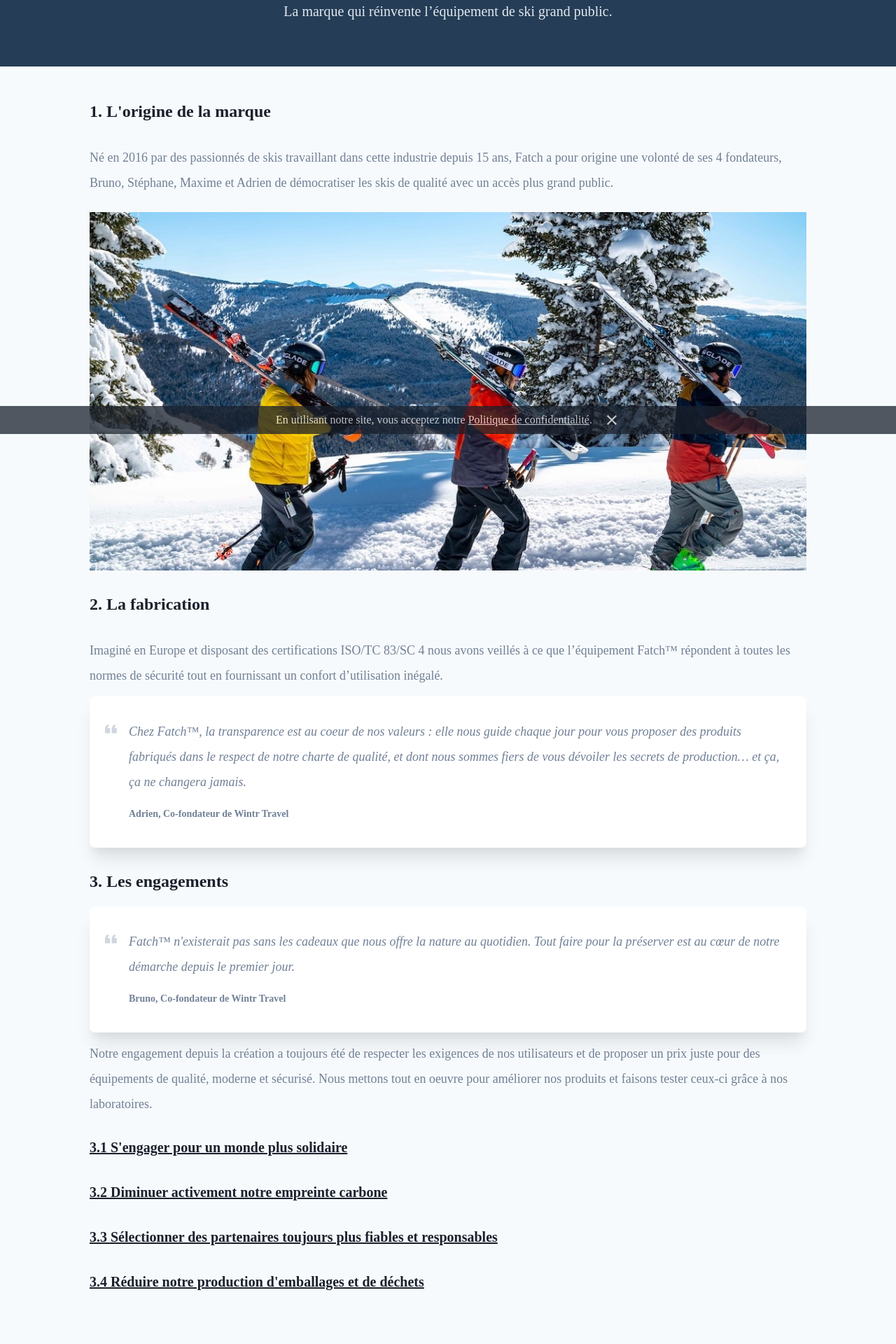
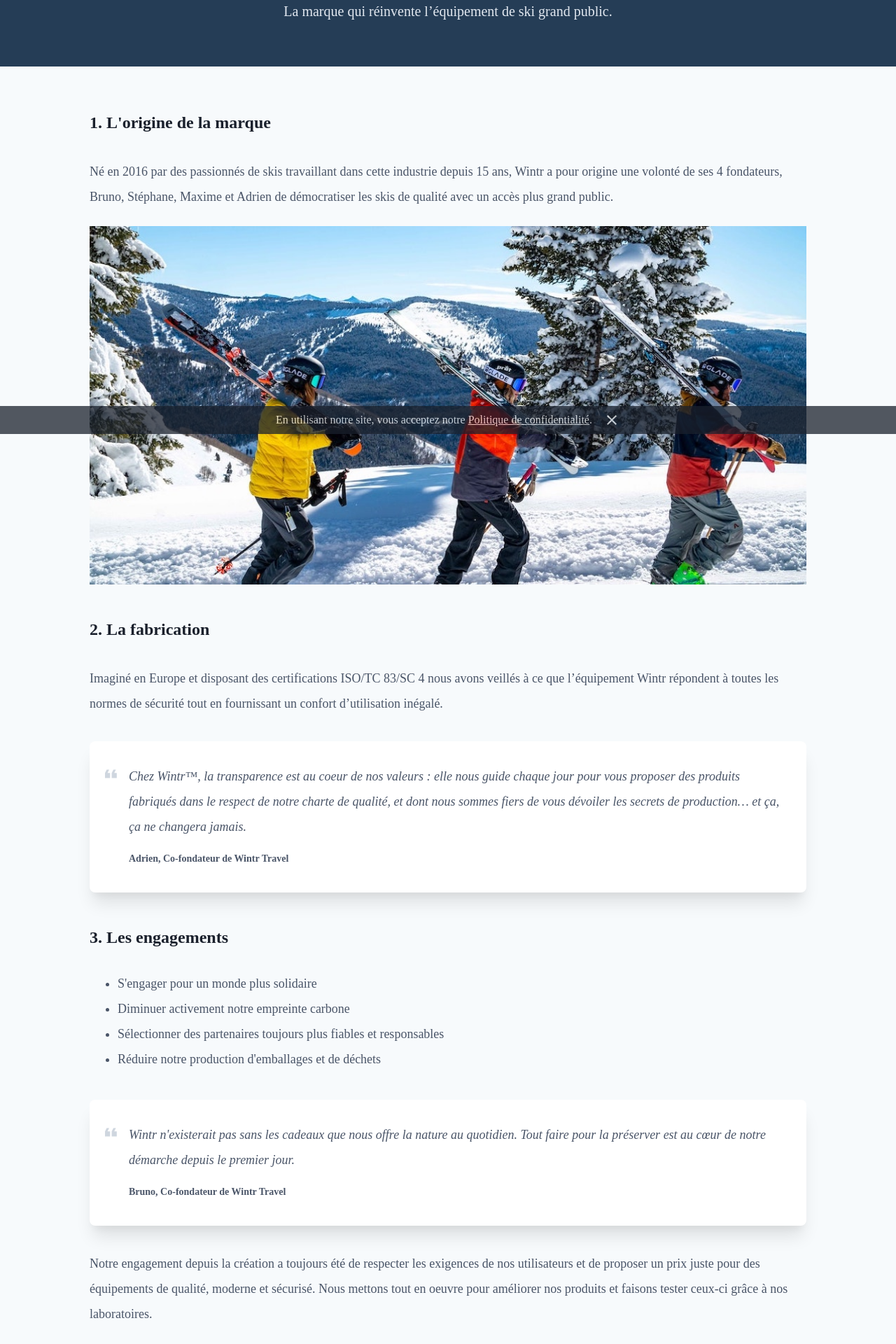
Before and after one commit to MLerasle/wintr-travel, a Next.js app: page /brand in a window 1280 px wide. Shown: the part 180-2100 px from the top of the page at 70% size. Built offline with nearby package versions, Linux system fonts and the light colour scheme; no server answers; a web font is replaced by a local one.

Commit message:
Improve faq and brand pages

```diff
--- a/components/App/Prices/PriceCard.js
+++ b/components/App/Prices/PriceCard.js
@@ -16,13 +16,13 @@ const PriceCard = ({ category, price }) => (
       </span>
       <h2 className="text-6xl font-bold">
         {price}€{' '}
-        <span className="text-2xl font-medium text-gray-600">/jour</span>
+        <span className="text-2xl font-medium text-gray-600">/semaine</span>
       </h2>
     </header>
     <ul className="text-gray-700 bg-gray-100 rounded-b-lg px-4 pt-1 pb-4 md:px-8 md:pt-5 md:pb-8">
       <PriceItem>
         <Link href="/brand">
-          <a className="font-semibold underline">Skis Fatch</a>
+          <a className="font-semibold underline">Skis Wintr</a>
         </Link>
       </PriceItem>
       <PriceItem>Bâtons</PriceItem>
--- a/components/UI/Quote.js
+++ b/components/UI/Quote.js
@@ -4,7 +4,7 @@ import { mdiFormatQuoteOpen } from '@mdi/js';
 import Card from '@/UI/Card';
 
 const Quote = (props) => (
-  <Card subclasses="p-4 md:p-8">
+  <Card subclasses={`p-4 md:p-8 ${props.subclasses}`}>
     <blockquote className="relative pl-4 sm:pl-6">
       <Icon
         path={mdiFormatQuoteOpen}
--- a/data/booking.js
+++ b/data/booking.js
@@ -1,4 +1,4 @@
 export const DURATION = 6;
-export const UNIT_ADULT_PRICE = 0.09;
-export const UNIT_CHILD_PRICE = 0.09;
+export const UNIT_ADULT_PRICE = 130;
+export const UNIT_CHILD_PRICE = 78;
 export const FEBRUARY_DATES = ['2021-02-06', '2021-02-13', '2021-02-20'];
--- a/pages/brand.js
+++ b/pages/brand.js
@@ -16,7 +16,7 @@ const Brand = () => {
   return (
     <Layout>
       <Head>
-        <title>La marque Fatch - Wintr Travel</title>
+        <title>La marque Wintr - Wintr Travel</title>
         <meta
           name="description"
           content="La marque de Skis Grand Public, pour les skieurs occasionnels, de niveau débutant à intermédiaire confirmé."
@@ -24,51 +24,65 @@ const Brand = () => {
       </Head>
       <MainSection>
         <header className="text-center px-4 sm:px-10 py-10 sm:py-16 bg-dark-blue">
-          <h1 className="heading text-gray-100">Fatch™</h1>
+          <h1 className="heading text-gray-100">Wintr</h1>
           <p className="argument text-gray-300">
             La marque qui réinvente l’équipement de ski grand public.
           </p>
         </header>
 
-        <section className="md:text-lg pb-10 sm:pb-16 max-w-screen-lg mx-auto mt-10 text-gray-600 leading-loose">
-          <h2 className="pb-3 text-2xl font-bold text-gray-900">
+        <section className="px-4 xl:px-0 md:text-lg pb-10 sm:pb-16 max-w-screen-lg mx-auto mt-10 text-gray-700 leading-loose">
+          <h2 className="pb-2 md:py-4 text-xl md:text-2xl font-bold text-gray-900">
             1. L'origine de la marque
           </h2>
           <p className="pt-3 pb-6">
             Né en 2016 par des passionnés de skis travaillant dans cette
-            industrie depuis 15 ans, Fatch a pour origine une volonté de ses 4
+            industrie depuis 15 ans, Wintr a pour origine une volonté de ses 4
             fondateurs, Bruno, Stéphane, Maxime et Adrien de démocratiser les
             skis de qualité avec un accès plus grand public.
           </p>
           <Image
             src="/images/skiers.jpg"
-            alt="Deux co-fondateurs de Wintr Travel au ski"
+            alt="Trois co-fondateurs de Wintr Travel au ski"
             layout="responsive"
             width={500}
             height={250}
             className="py-6"
           />
-          <h2 className="pt-6 pb-3 text-2xl font-bold text-gray-900">
+          <h2 className="mt-6 pb-2 md:py-4 text-xl md:text-2xl font-bold text-gray-900">
             2. La fabrication
           </h2>
           <p className="py-3">
             Imaginé en Europe et disposant des certifications ISO/TC 83/SC 4
-            nous avons veillés à ce que l’équipement Fatch™ répondent à toutes
+            nous avons veillés à ce que l’équipement Wintr répondent à toutes
             les normes de sécurité tout en fournissant un confort d’utilisation
             inégalé.
           </p>
-          <Quote author="Adrien, Co-fondateur de Wintr Travel">
-            Chez Fatch™, la transparence est au coeur de nos valeurs : elle nous
+          <Quote
+            author="Adrien, Co-fondateur de Wintr Travel"
+            subclasses="mt-4 md:mt-6"
+          >
+            Chez Wintr™, la transparence est au coeur de nos valeurs : elle nous
             guide chaque jour pour vous proposer des produits fabriqués dans le
             respect de notre charte de qualité, et dont nous sommes fiers de
             vous dévoiler les secrets de production… et ça, ça ne changera
             jamais.
           </Quote>
-          <h2 className="pt-6 pb-3 text-2xl font-bold text-gray-900">
+          <h2 className="mt-6 pb-2 md:py-4 text-xl md:text-2xl font-bold text-gray-900">
             3. Les engagements
           </h2>
-          <Quote author="Bruno, Co-fondateur de Wintr Travel">
-            Fatch™ n'existerait pas sans les cadeaux que nous offre la nature au
+          <ul className="list-disc px-6 md:px-10 mt-2 pb-4">
+            <li>S'engager pour un monde plus solidaire</li>
+            <li>Diminuer activement notre empreinte carbone</li>
+            <li>
+              Sélectionner des partenaires toujours plus fiables et responsables
+            </li>
+            <li>Réduire notre production d'emballages et de déchets</li>
+          </ul>
+          <Quote
+            author="Bruno, Co-fondateur de Wintr Travel"
+            subclasses="my-4 md:my-6"
+          >
+            Wintr n'existerait pas sans les cadeaux que nous offre la nature au
             quotidien. Tout faire pour la préserver est au cœur de notre
             démarche depuis le premier jour.
           </Quote>
@@ -79,19 +93,6 @@ const Brand = () => {
             oeuvre pour améliorer nos produits et faisons tester ceux-ci grâce à
             nos laboratoires.
           </p>
-          <h3 className="py-3 text-xl font-bold underline text-gray-900">
-            3.1 S'engager pour un monde plus solidaire
-          </h3>
-          <h3 className="py-3 text-xl font-bold underline text-gray-900">
-            3.2 Diminuer activement notre empreinte carbone
-          </h3>
-          <h3 className="py-3 text-xl font-bold underline text-gray-900">
-            3.3 Sélectionner des partenaires toujours plus fiables et
-            responsables
-          </h3>
-          <h3 className="py-3 text-xl font-bold underline text-gray-900">
-            3.4 Réduire notre production d'emballages et de déchets
-          </h3>
         </section>
       </MainSection>
     </Layout>
--- a/pages/faq.js
+++ b/pages/faq.js
@@ -43,18 +43,30 @@ const Faq = () => {
             <p className="py-1">Cela arrive même au meilleur !</p>
             <p className="py-1">
               Sachez que votre commande, une fois validée, est envoyée
-              immédiatement à nos équipes et nous avons la possibilité de la
-              modifier.
+              immédiatement à nos équipes et vous avez la possibilité de la
+              modifier ou de la compléter au besoin.
             </p>
             <p className="py-1">
-              Contactez nous simplement et nous serons ravis de faire les
-              modifications nécessaires.
+              Cliquez simplement sur le lien contenu dans le mail de
+              confirmation de votre commande et effectuez directement en ligne
+              les modifications souhaitées.
+            </p>
+            <p className="py-1">
+              Si vous avez perdu ledit mail ou si vous rencontrez la moindre
+              difficulté, contactez nous simplement et nous serons ravis de
+              faire les modifications nécessaires.
             </p>
           </Question>
           <Question query="Comment vous contacter ?">
             <p className="py-1">
-              Pour nous contacter, vous pouvez nous envoyer un email à XXX ou
-              nous laisser un message dans le chat, nous répondrons au plus
+              Pour nous contacter, vous pouvez nous envoyer un email à{' '}
+              <a
+                href="mailto:contact@wintr.travel"
+                className="text-primary-blue"
+              >
+                contact@wintr.travel
+              </a>{' '}
+              ou nous laisser un message dans le chat, nous répondrons au plus
               vite.
             </p>
           </Question>
--- a/pages/prices.js
+++ b/pages/prices.js
@@ -31,8 +31,8 @@ const Prices = () => {
         </header>
 
         <article className="sm:flex sm:justify-between sm:items-center max-w-screen-lg mx-auto mt-10">
-          <PriceCard category="Adulte" price="55" />
-          <PriceCard category="Enfant" price="40" />
+          <PriceCard category="Adulte" price="130" />
+          <PriceCard category="Enfant" price="78" />
         </article>
       </MainSection>
     </Layout>
```
